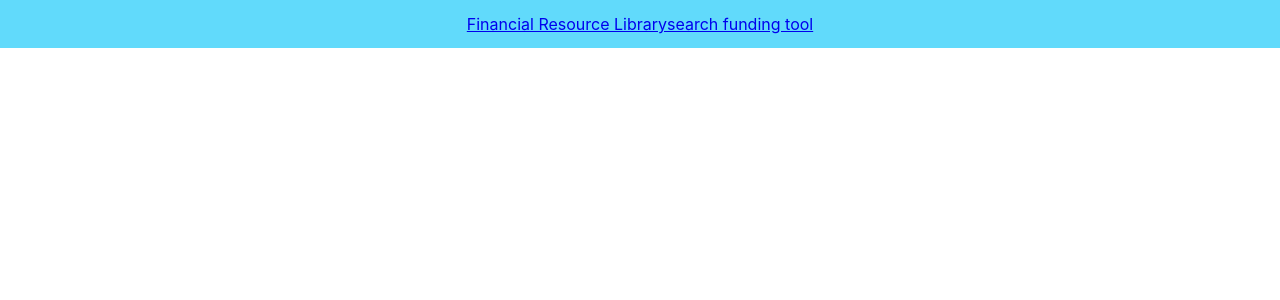
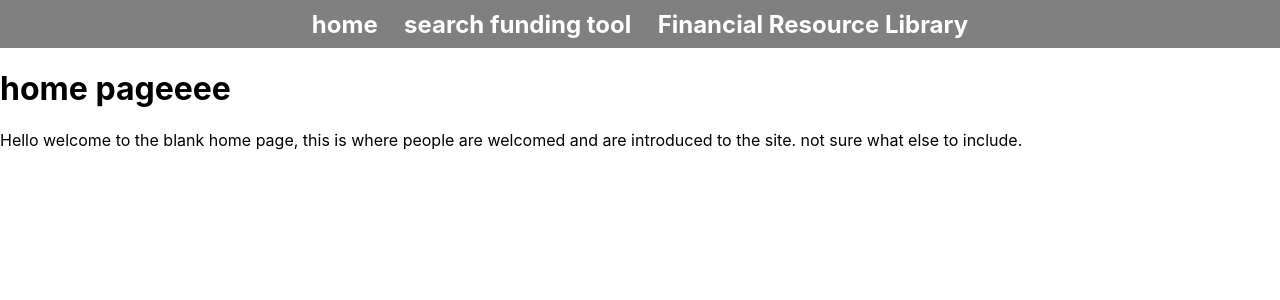
Before and after one commit to laurenng/Kala-Resilient-Small-Business, a React (Create React App) app in the folder kala-app/: page / in a window 1280 px wide. Shown: the top 300 px of the page. Built offline with nearby package versions, Linux system fonts and the light colour scheme.

Commit message:
added more info on pages

```diff
--- a/kala-app/src/App.tsx
+++ b/kala-app/src/App.tsx
@@ -7,6 +7,7 @@ import Navbar from './Navbar/Navbar';
 // pages that are linked in navbar
 import SearchHome from './search-pages/searchHome';
 import LibraryHome from './library_pages/libraryHome';
+import Landing from './Landing';
 
 // React-Router
 import {Route, BrowserRouter as Router, Switch} from 'react-router-dom'
@@ -22,6 +23,7 @@ class App extends React.Component<any> {
         {/* React-Router component that dictates which component to go to */}
         <div className="page">
             <Switch>
+                <Route exact path="/" component={Landing} />
                 <Route exact path="/search" component={SearchHome} />
                 <Route exact path="/library" component={LibraryHome} />
             </Switch>
--- /dev/null
+++ b/kala-app/src/Landing.tsx
@@ -0,0 +1,18 @@
+import React from 'react';
+import './App.css';
+
+class Landing extends React.Component<any> {
+  render() {
+    return (
+      <div>
+        <h1>home pageeee</h1>
+        <p>Hello welcome to the blank home page, this is where people are welcomed and are introduced to the site.
+            not sure what else to include.
+        </p>
+      </div>
+    );
+  }
+}
+
+
+export default Landing;
--- a/kala-app/src/Navbar/Navbar.css
+++ b/kala-app/src/Navbar/Navbar.css
@@ -1,5 +1,5 @@
 .navbar {
-    background-color: #61dafb;
+    background-color: gray;
     height: 3em;
     display: flex;
     flex-direction: row;
@@ -7,10 +7,23 @@
     align-items: center;
 }
 
-.div {
-    background-color: azure;
-    color: red;
-    font-size: 1em;
-    border: black solid 1px;
+/* individual  buttons*/
+a {
     text-decoration: none;
 }
+
+.tab {
+    color: white;
+    padding: .2em;
+    margin-left: 10px;
+    margin-right: 10px;
+}
+
+.tab h1 {
+    font-size: 1.5em;
+    text-decoration: none;
+}
+
+a:hover{
+    text-decoration: wavy;
+}
--- a/kala-app/src/Navbar/Navbar.tsx
+++ b/kala-app/src/Navbar/Navbar.tsx
@@ -8,20 +8,24 @@ class Navbar extends React.Component<any> {
     render() {
       return (
           <div className="navbar">
-            <Link to="/library">
+            <Link to="/">
                 <div className="tab">
-                    Financial Resource Library
+                    <h1>home</h1>
                 </div>
             </Link>
             <Link to="/search">
                 <div className="tab">
-                    search funding tool
+                    <h1>search funding tool</h1>
+                </div>
+            </Link>
+            <Link to="/library">
+                <div className="tab">
+                    <h1>Financial Resource Library</h1>
                 </div>
             </Link>
         </div>
       );
     }
-
   }
 
   export default Navbar;
--- a/kala-app/src/library_pages/libraryHome.tsx
+++ b/kala-app/src/library_pages/libraryHome.tsx
@@ -7,8 +7,15 @@ class LibraryHome extends React.Component<any> {
           <div>
             <h1>Library Home Page</h1>
             <p>start typings heres!!! to learn more about finance, do the following</p>
+            {this.tempFunction("Loans")}
+            {this.tempFunction("Grants")}
         </div>
       );
+    }
+
+    // with functions and any variables, you need to specify types (ie: string, any, boolean, int)
+    private tempFunction = (targetWord: string) => {
+        return <h2>THIS IS JUST A TEMPORARY FUNCTION and we pass parameters like this. {targetWord}</h2>
     }
 }
 
--- a/kala-app/src/search-pages/searchHome.tsx
+++ b/kala-app/src/search-pages/searchHome.tsx
@@ -16,8 +16,18 @@ class SearchHome extends React.Component<searchProps, searchState> {
           <div>
             <h1>Search home page </h1>
             <p>This is where users can find all the funding they need :) </p>
+            <p> PRINT OUT THE DATAS HEREEEEE </p>
         </div>
       );
+    }
+
+    // display fundBlock probably
+    private fundBlocks = () => {
+
+    }
+
+    async componentDidMount() {
+        // will do this function when component is on screen... so get data here. and set to state
     }
 }
 
```
Also changed, not shown: 1 other file (tests, documents, lock files or other folders).
